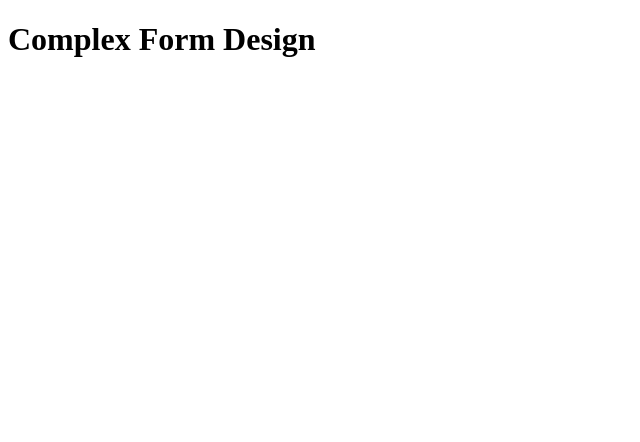
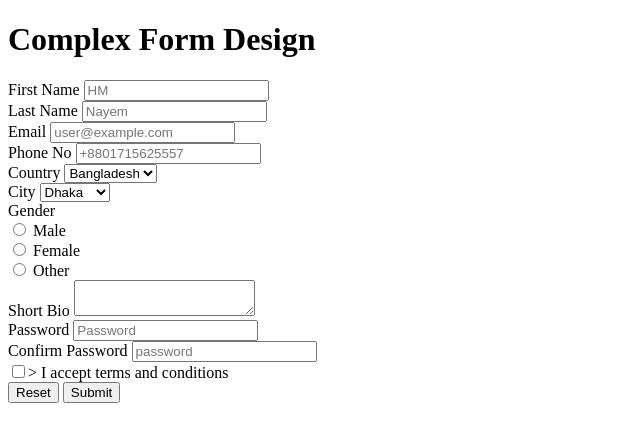
Before and after one commit to mrhm-dev/web-design-master-class, a plain HTML site: page src/Project 5 - HTML Form Design/index.html in a window 1280 px wide. Shown: the whole page, without its empty margins (0-640 px from the left). Drawn offline with Linux system fonts and the light colour scheme.

Commit message:
fea[project-5]: markup complete

```diff
--- a/src/Project 5 - HTML Form Design/index.html
+++ b/src/Project 5 - HTML Form Design/index.html
@@ -12,7 +12,91 @@
       <header class="heading">
         <h1>Complex Form Design</h1>
       </header>
-      <section class="form-section"></section>
+      <section class="form-section">
+        <form>
+          <div class="inline-form">
+            <div class="form-group">
+              <label for="first-name">First Name</label>
+              <input type="text" placeholder="HM" id="first-name" />
+            </div>
+            <div class="form-group">
+              <label for="last-name">Last Name</label>
+              <input type="text" placeholder="Nayem" id="last-name" />
+            </div>
+          </div>
+          <div class="inline-form">
+            <div class="form-group">
+              <label for="email">Email</label>
+              <input type="email" placeholder="user@example.com" id="email" />
+            </div>
+            <div class="form-group">
+              <label for="phone">Phone No</label>
+              <input type="tel" placeholder="+8801715625557" id="phone" />
+            </div>
+          </div>
+          <div class="inline-form">
+            <div class="form-group">
+              <label for="country">Country</label>
+              <select id="country">
+                <option value="Bangladesh" selected>Bangladesh</option>
+                <option value="India">India</option>
+                <option value="Pakistan">Pakistan</option>
+                <option value="Srilanka">Srilanka</option>
+              </select>
+            </div>
+            <div class="form-group">
+              <label for="city">City</label>
+              <select id="city">
+                <option value="Dhaka" selected>Dhaka</option>
+                <option value="Kushtia">Kushtia</option>
+                <option value="Khulna">Khulna</option>
+                <option value="Mumbai">Mumbai</option>
+              </select>
+            </div>
+          </div>
+          <div class="form-group">
+            <label>Gender</label>
+            <div class="radio-inline-group">
+              <div class="radio-inline">
+                <input type="radio" value="Male" id="male" name="gender" />
+                <label for="male">Male</label>
+              </div>
+              <div class="radio-inline">
+                <input type="radio" value="Female" id="female" name="gender" />
+                <label for="female">Female</label>
+              </div>
+              <div class="radio-inline">
+                <input type="radio" value="Other" id="other" name="gender" />
+                <label for="other">Other</label>
+              </div>
+            </div>
+          </div>
+          <div class="form-group bio">
+            <label for="bio">Short Bio</label>
+            <textarea id="bio"></textarea>
+          </div>
+          <div class="inline-form">
+            <div class="form-group">
+              <label for="password">Password</label>
+              <input type="password" placeholder="Password" id="password" />
+            </div>
+            <div class="form-group">
+              <label for="password2">Confirm Password</label>
+              <input type="password" placeholder="password" id="password2" />
+            </div>
+          </div>
+          <div class="form-group">
+            <div class="radio-inline">
+              <input type="checkbox" id="aggreement" />>
+              <label for="aggreement"> I accept terms and conditions </label>
+            </div>
+          </div>
+          <div class="form-group">
+            <button class="btn btn-reset" type="reset">Reset</button>
+            <button class="btn btn-submit" type="submit">Submit</button>
+          </div>
+        </form>
+      </section>
     </div>
   </body>
 </html>
```
